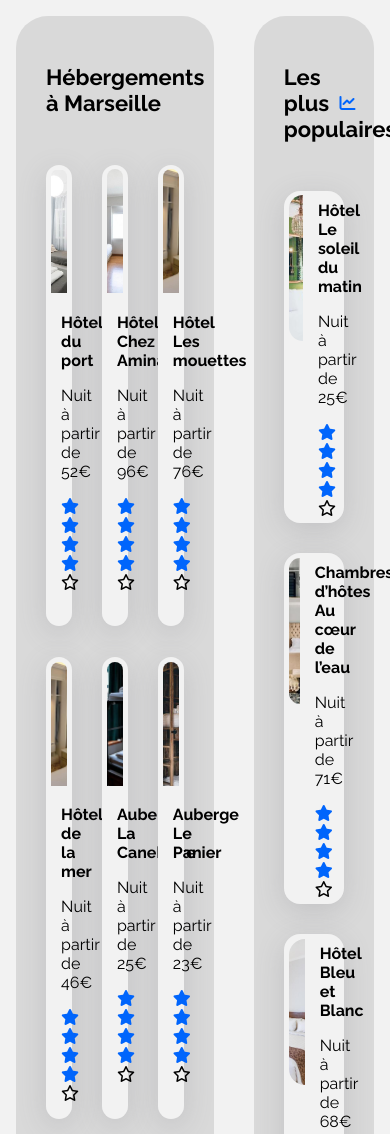
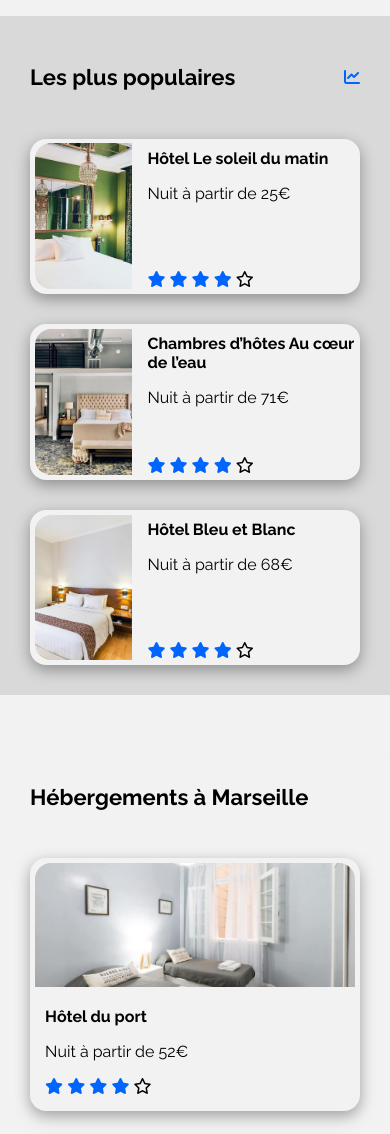
Before and after one commit to VenlaineBenjamin/Projet-3-booki, a plain HTML site: page index.html in a window 390 px wide. Shown: the part 680-1814 px from the top of the page. Drawn offline with Linux system fonts and the light colour scheme.

Commit message:
ajout du responsif pour la section hebergement

```diff
--- a/css/modules/hebergements.css
+++ b/css/modules/hebergements.css
@@ -1,6 +1,7 @@
 .hebergements {
     display: flex;
     gap: 2.5rem;
+    margin: 0 3.15rem;
 }
 
 .hebergements__marseille {
@@ -26,7 +27,7 @@
     display: flex;
     flex-direction: column;
     cursor: pointer;
-    box-shadow: rgba(100, 100, 111, 0.2) 0px 7px 29px 0px;
+    box-shadow: rgba(0, 0, 0, 0.35) 0px 5px 15px;
 }
 
 .hebergements__marsaille__cards__carte__img {
@@ -56,7 +57,7 @@
     }
 
     &.photo4 {
-        background-image: url("/images/hebergements/reisetopia.jpg");
+        background-image: url("/images/hebergements/annie-spratt.jpg");
         background-size: cover;
         background-repeat: no-repeat;
         background-position: center;
@@ -107,12 +108,12 @@
     display: flex;
     border-radius: 1rem;
     cursor: pointer;
-    box-shadow: rgba(100, 100, 111, 0.2) 0px 7px 29px 0px;
+    box-shadow: rgba(0, 0, 0, 0.35) 0px 5px 15px;
 }
 
 .hebergemeent__populaire__cards__carte__img {
-    width: 7.6875rem;
-    height: 9.125rem;
+    flex-basis: 30%;
+    height: 9.1rem;
     margin: 0.31rem 0 0.31rem 0.31rem;
     border-radius: 1rem 0 0 1rem;
 
@@ -142,5 +143,45 @@
     display: flex;
     flex-direction: column;
     justify-content: space-between;
+    flex-basis: 70%;
     padding: 0.625rem 0.3125rem 0.3125rem 0.9375rem;
 }
+
+@media screen and (max-width: 1000px) {
+    .hebergements {
+        flex-direction: column;
+        margin: 1rem;
+    }
+
+    .herbergement__populaire__cards {
+        flex-direction: row;
+    }
+
+    .hebergemeent__populaire__cards__carte__img {
+        width: 5.7rem;
+    }
+}
+
+@media screen and (max-width: 500px) {
+    .hebergements {
+        flex-direction: column-reverse;
+        margin: 0;
+    }
+
+    .herbergement__populaire {
+        border-radius: 0;
+    }
+
+    .herbergement__populaire__cards {
+        flex-direction: column;
+    }
+
+    .hebergements__marseille {
+        background-color: var(--main-bg-color);
+    }
+
+    .hebergements__marseille__cards {
+        display: flex;
+        flex-direction: column;
+    }
+}
```
Also changed, not shown: index.html (+2 -3 lines).
